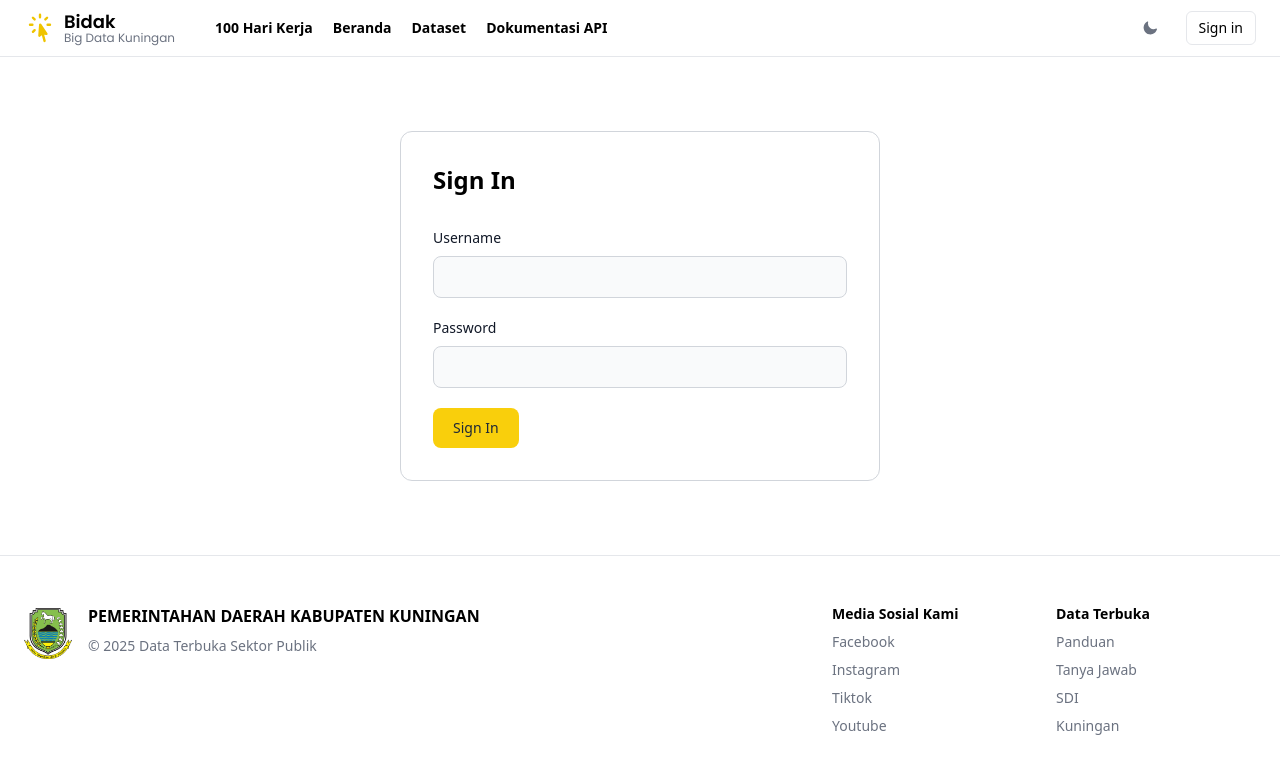
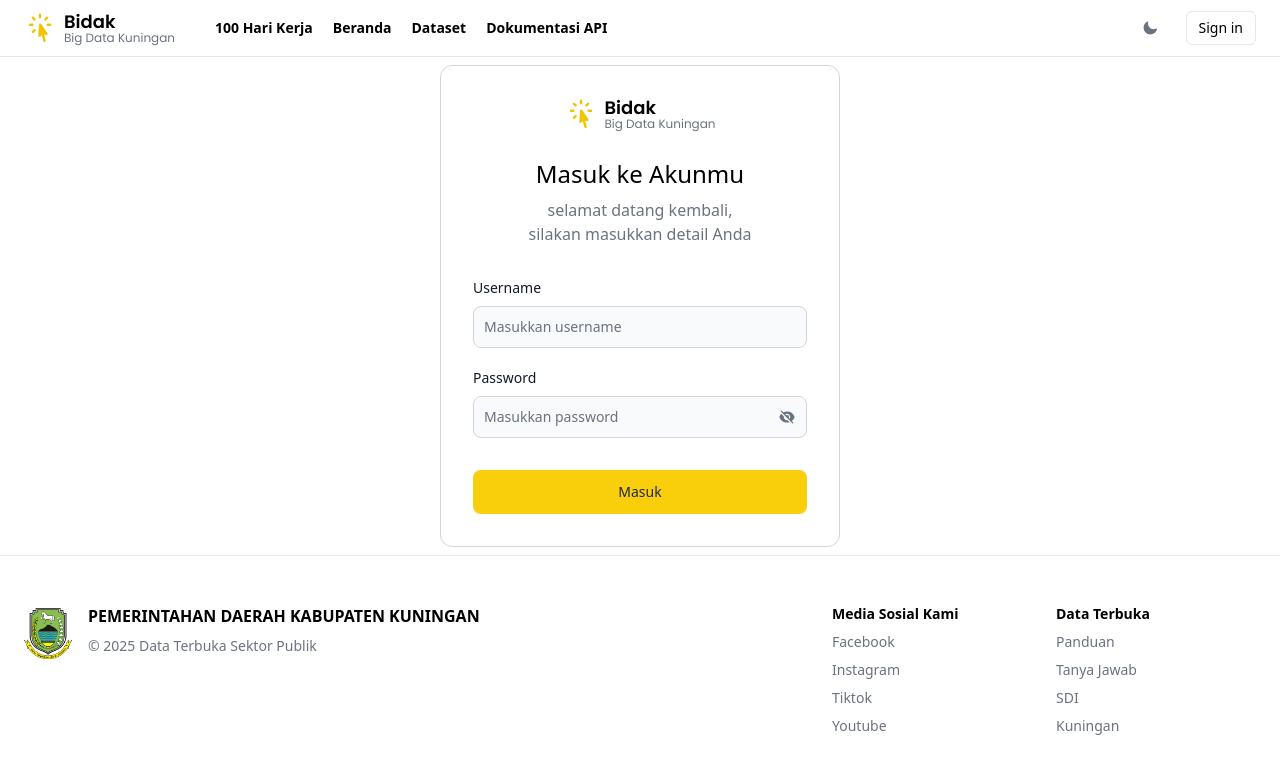
Before and after one commit to herulhidayat/kuningan-app-development, a Next.js app: page /login in a window 1280 px wide. Shown: the top 774 px of the page. Built offline with nearby package versions, Linux system fonts and the light colour scheme.

Commit message:
[FEATURE] update login page design

```diff
--- a/app/login/page.tsx
+++ b/app/login/page.tsx
@@ -11,6 +11,11 @@ import { Suspense, useState } from "react";
 import { useForm } from "react-hook-form";
 import * as yup from "yup";
 import Cookies from "js-cookie";
+import { Poppins } from "next/font/google";
+import { CursorArrowRaysIcon, EyeIcon, EyeSlashIcon } from "@heroicons/react/20/solid";
+
+
+const poppins = Poppins({ subsets: ['latin'], weight: ['400', '500', '600', '700', '800', '900'] })
 
 function LoginPage() {
   const searchParams = useSearchParams()
@@ -22,6 +27,7 @@ function LoginPage() {
     // remeberMe: yup.boolean()
   });
   const [errorMessage, setErrorMessage] = useState('');
+  const [showPassword, setShowPassword] = useState<boolean>(false);
 
   const [formModel] = useState<any>({
     username: "",
@@ -46,7 +52,7 @@ function LoginPage() {
       setItem('user', data.user)
       return data;
     },
-    onSuccess: ( data ) => {
+    onSuccess: (data) => {
       const expirationDate = new Date(data?.auth?.expire);
       Cookies.set("authToken", data?.auth?.token, { expires: expirationDate });
       router.push(redirectUrl || '/')
@@ -61,11 +67,23 @@ function LoginPage() {
     mutation.mutate(data);
   };
 
-  return(
+  return (
     <>
       <div className="w-full flex flex-1 justify-center items-center">
-        <div className="border border-gray-300 dark:border-gray-800 rounded-xl p-8 w-[30rem] flex flex-col gap-8">
-          <h1 className="text-2xl font-bold">Sign In</h1>
+        <div className="border border-gray-300 dark:border-gray-800 rounded-xl p-8 w-[25rem] flex flex-col items-center gap-8">
+          <div className="flex flex-col gap-2 justify-center items-center w-[15rem]">
+            <div className="flex gap-2 mb-5">
+              <div className="flex w-8 items-center justify-center text-primary-600">
+                <CursorArrowRaysIcon />
+              </div>
+              <div className='flex flex-col gap-0 justify-center'>
+                <h4 className={`${poppins.className} text-lg/5 font-semibold`}>Bidak</h4>
+                <h5 className={`${poppins.className} text-xs/3 font-normal text-gray-500 text-nowrap`}>Big Data Kuningan</h5>
+              </div>
+            </div>
+            <h1 className="text-2xl font-medium text-center">Masuk ke Akunmu</h1>
+            <h3 className="text-center w-full text-gray-500">selamat datang kembali, silakan masukkan detail Anda</h3>
+          </div>
           {mutation.isError && (
             <div className="flex items-center p-4 text-sm text-red-800 rounded-lg bg-red-50 dark:bg-red-950 dark:text-red-400" role="alert">
               <div>
@@ -73,14 +91,17 @@ function LoginPage() {
               </div>
             </div>
           )}
-          <form onSubmit={handleSubmit((data) => handleSubmitForm(data))}>
+          <form className="w-full" onSubmit={handleSubmit((data) => handleSubmitForm(data))}>
             <div className="mb-5">
               <label htmlFor="username" className="block mb-2 text-sm font-medium text-gray-900 dark:text-white">Username</label>
-              <input {...register('username')} type="" id="username" className="bg-gray-50 border border-gray-300 text-gray-900 text-sm rounded-lg focus:ring-primary-500 focus:border-primary-500 block w-full p-2.5 dark:bg-gray-700 dark:border-gray-600 dark:placeholder-gray-400 dark:text-white dark:focus:ring-primary-500 dark:focus:border-primary-500" required />
+              <input {...register('username')} placeholder="Masukkan username" type="" id="username" className="bg-gray-50 border border-gray-300 text-gray-900 text-sm rounded-lg focus:ring-primary-500 focus:border-primary-500 block w-full p-2.5 dark:bg-gray-700 dark:border-gray-600 dark:placeholder-gray-400 dark:text-white dark:focus:ring-primary-500 dark:focus:border-primary-500" required />
             </div>
-            <div className="mb-5">
+            <div className="mb-5 relative">
               <label htmlFor="password" className="block mb-2 text-sm font-medium text-gray-900 dark:text-white">Password</label>
-              <input {...register('password')} type="password" id="password" className="bg-gray-50 border border-gray-300 text-gray-900 text-sm rounded-lg focus:ring-primary-500 focus:border-primary-500 block w-full p-2.5 dark:bg-gray-700 dark:border-gray-600 dark:placeholder-gray-400 dark:text-white dark:focus:ring-primary-500 dark:focus:border-primary-500" required />
+              <input {...register('password')} placeholder="Masukkan password" type={showPassword ? "text" : "password"} id="password" className="bg-gray-50 border border-gray-300 text-gray-900 text-sm rounded-lg focus:ring-primary-500 focus:border-primary-500 block w-full p-2.5 dark:bg-gray-700 dark:border-gray-600 dark:placeholder-gray-400 dark:text-white dark:focus:ring-primary-500 dark:focus:border-primary-500" required />
+              <span className="absolute top-7 inset-y-0 end-0 grid w-10 place-content-center" onClick={() => setShowPassword(!showPassword)}>
+                {showPassword ? <EyeIcon className="w-4 h-4 text-gray-500" /> : <EyeSlashIcon className="w-4 h-4 text-gray-500" />}
+              </span>
             </div>
             {/* <div className="flex items-start mb-5">
               <div className="flex items-center h-5">
@@ -88,7 +109,7 @@ function LoginPage() {
               </div>
               <label htmlFor="remember" className="ms-2 text-sm font-medium text-gray-900 dark:text-gray-300">Remember me</label>
             </div> */}
-            <button type="submit" disabled={mutation.isPending} className="text-gray-800 bg-primary-500 hover:bg-primary-600 focus:ring-4 focus:outline-none focus:ring-primary-300 font-medium rounded-lg text-sm w-full sm:w-auto px-5 py-2.5 text-center dark:bg-primary-500 dark:hover:bg-primary-700 dark:focus:ring-primary-800">{mutation.isPending ? "Loading..." : "Sign In"}</button>
+            <button type="submit" disabled={mutation.isPending} className="mt-3 text-gray-800 bg-primary-500 hover:bg-primary-600 focus:ring-4 focus:outline-none focus:ring-primary-300 font-medium rounded-lg text-sm w-full px-5 py-3 text-center dark:bg-primary-500 dark:hover:bg-primary-700 dark:focus:ring-primary-800">{mutation.isPending ? "Loading..." : "Masuk"}</button>
           </form>
         </div>
       </div>
```
